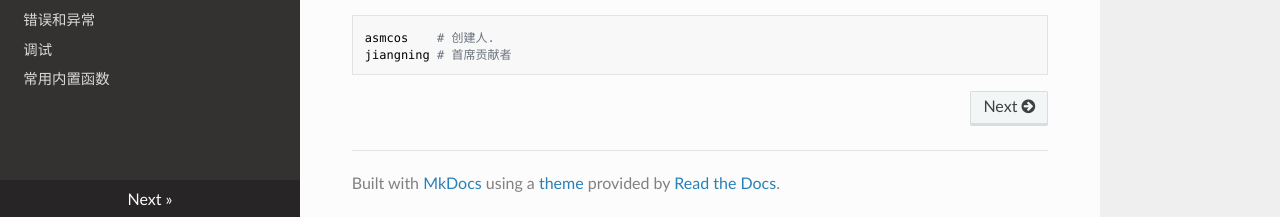
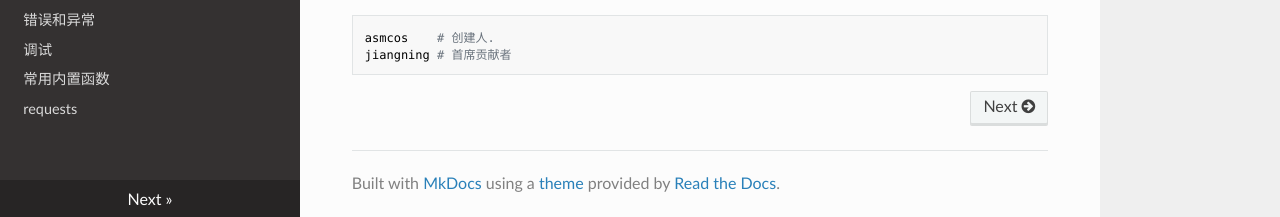
Before and after one commit to asmcos/cpython, an MkDocs documentation site: the page built from docs/index.md, in a window 1280 px wide and 1062 px high. Shown: the part 842-1059 px from the top of the window. Built offline with MkDocs 1.6.1, drawn with Linux system fonts in a browser that asks for light colours; nearby versions of some CDN libraries; old or Windows-style settings are respelled for this version of MkDocs.

Commit message:
add requests

```diff
--- a/mkdocs.yml
+++ b/mkdocs.yml
@@ -24,4 +24,5 @@ pages:
     - 错误和异常: error_except.md
     - 调试: debug.md
     - 常用内置函数: built_in_func.md
+    - requests: requests.md
 theme: readthedocs
```
Also changed, not shown: docs/requests.md (added).
